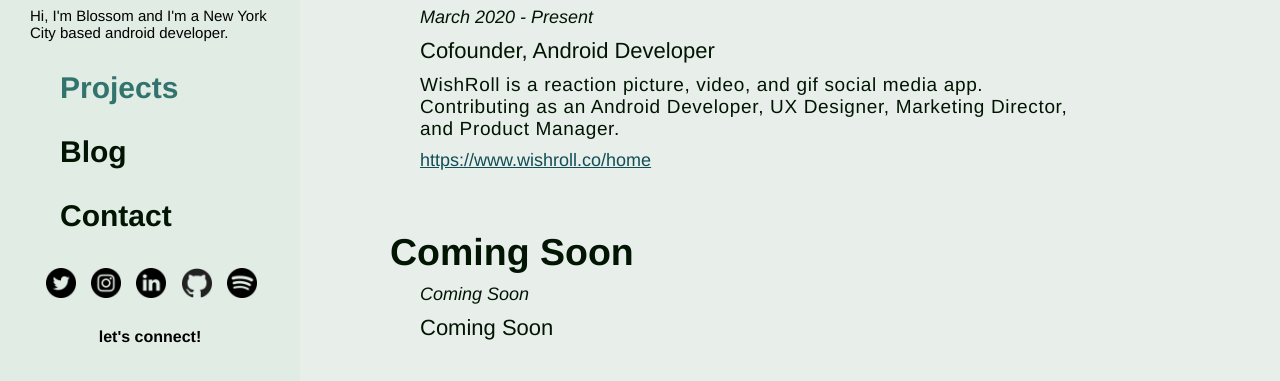
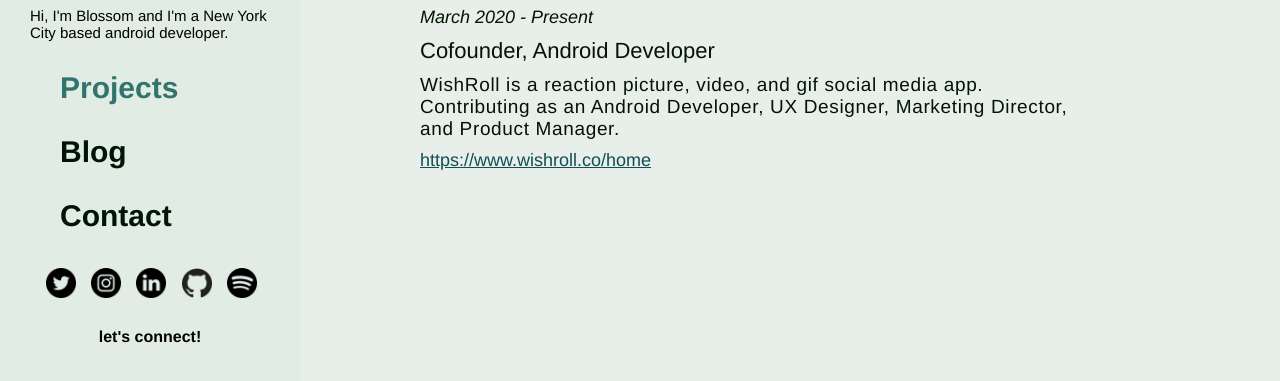
Before and after one commit to blossomokonkwo/blossom, a plain HTML site: page index.html in a window 1280 px wide. Shown: the part 255-636 px from the top of the page. Drawn offline with Linux system fonts and the light colour scheme.

Commit message:
deletion of Coming soon

```diff
--- a/index.html
+++ b/index.html
@@ -90,15 +90,15 @@
 
                     <div class="project-entry">
                         <div class="project-name">
-                            <h2>Coming Soon</h2>
+                            <h2></h2>
                         </div>
 
                         <div class="indentation">
                             <div class="project-date">
-                                <p>Coming Soon</p>
+                                <p></p>
                             </div>
                             <div class="project-role">
-                                <p>Coming Soon</p>
+                                <p></p>
                             </div>
 
 
```
